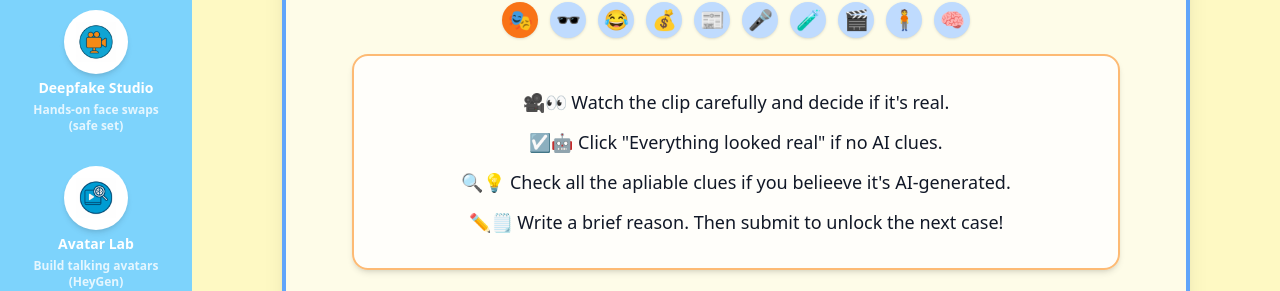
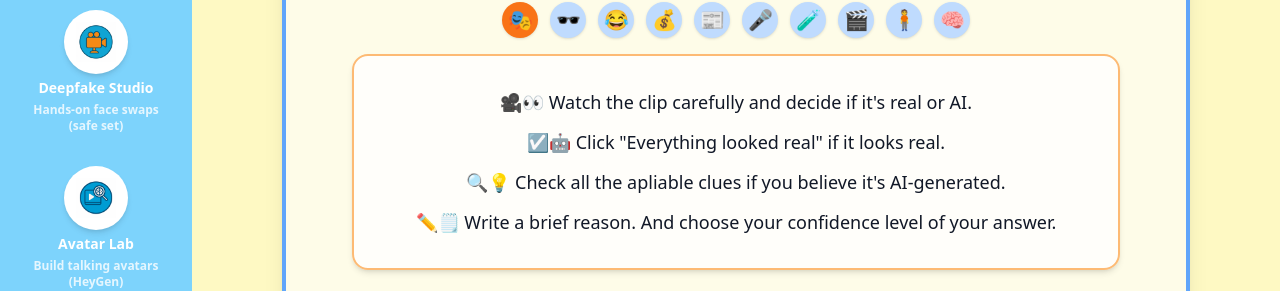
Before and after one commit to NicoletMK/deeplearn-frontend, a React (Vite) app: page / in a window 1280 px wide. Both pictures are taken after typing "Sample", "Sample", "Sample", "Sample" into the empty fields and a click on the button "🚀 Get Started". Shown: the part 222-513 px from the top of the page. Built offline with nearby package versions, Linux system fonts and the light colour scheme; no server answers; grey boxes are pictures that could not be loaded.

Commit message:
Updated Detective Intro & Submission

```diff
--- a/src/components/DetectiveMode.jsx
+++ b/src/components/DetectiveMode.jsx
@@ -221,10 +221,10 @@ export default function DetectiveMode({ session = "pre", onComplete }) {
         {/* Instructions */}
         <div className="max-w-3xl mx-auto mb-6">
           <div className="bg-white/80 border-2 border-orange-300 rounded-2xl p-6 md:p-8 text-gray-900 text-center shadow-md">
-            <p className="text-base md:text-lg leading-relaxed mb-3">🎥👀 Watch the clip carefully and decide if it's real.</p>
-            <p className="text-base md:text-lg leading-relaxed mb-3">☑️🤖 Click "Everything looked real" if no AI clues.</p>
-            <p className="text-base md:text-lg leading-relaxed mb-3">🔍💡 Check all the apliable clues if you belieeve it's AI-generated.</p>
-            <p className="text-base md:text-lg leading-relaxed">✏️🗒️ Write a brief reason. Then submit to unlock the next case!</p>
+            <p className="text-base md:text-lg leading-relaxed mb-3">🎥👀 Watch the clip carefully and decide if it's real or AI.</p>
+            <p className="text-base md:text-lg leading-relaxed mb-3">☑️🤖 Click "Everything looked real" if it looks real.</p>
+            <p className="text-base md:text-lg leading-relaxed mb-3">🔍💡 Check all the apliable clues if you believe it's AI-generated.</p>
+            <p className="text-base md:text-lg leading-relaxed">✏️🗒️ Write a brief reason. And choose your confidence level of your answer.</p>
           </div>
         </div>
 
@@ -262,7 +262,7 @@ export default function DetectiveMode({ session = "pre", onComplete }) {
 
         {/* Clues Board */}
         <div className="bg-white border-2 border-orange-300 rounded-xl text-left p-4 md:p-6 max-w-4xl mx-auto mb-6">
-          <h2 className="text-xl md:text-2xl font-bold text-orange-700 mb-3 text-center">What clues did you notice?</h2>
+          <h2 className="text-xl md:text-2xl font-bold text-orange-400 mb-3 text-center">What clues did you notice?</h2>
           <div className="flex flex-col items-center">
             <div className="flex flex-wrap justify-center gap-2 max-w-3xl mb-4">
               {FEATURE_OPTIONS.map((opt, idx) => {
```
